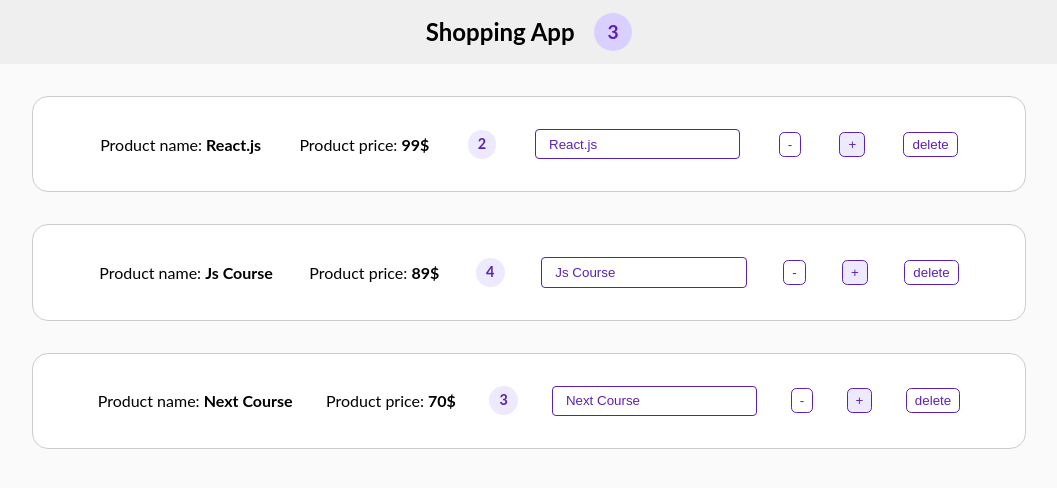
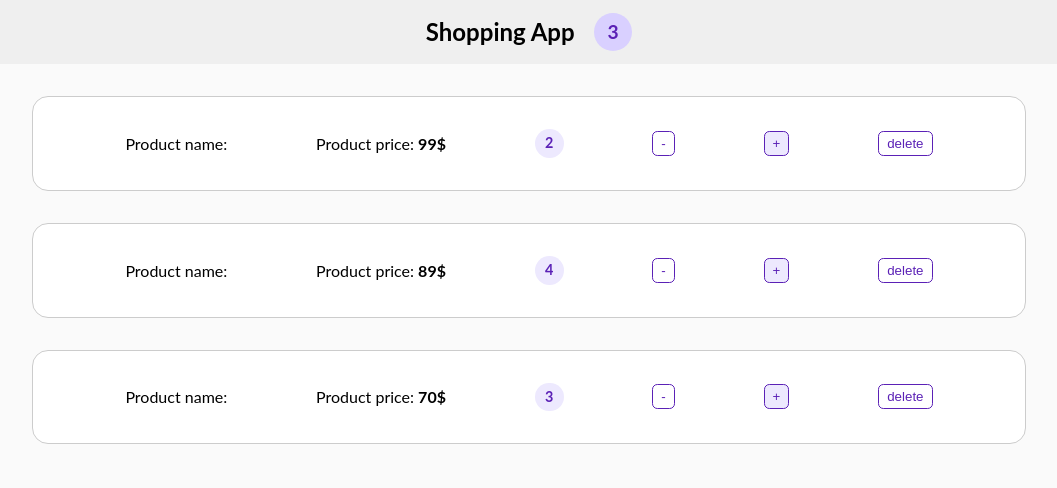
Before and after one commit to setykarimi/Shopping-App, a React (Create React App) app: page / in a window 1280 px wide. Shown: the top 488 px of the page, without its empty margins (111-1168 px from the left). Built offline with nearby package versions, Linux system fonts and the light colour scheme.

Commit message:
comment input

```diff
--- a/src/components/Product/Product.js
+++ b/src/components/Product/Product.js
@@ -8,10 +8,10 @@
   },[product.quantity] )
     return (
         <div className={styles.product} onClick={click}>
-            <p>Product name: <b>{product.name}</b></p>
+            <p>Product name: <b>{product.title}</b></p>
             <p>Product price: <b>{product.price}</b></p>
             <span className={styles.quantity__value}>{product.quantity}</span>
-            <input className={styles.input} type="text" onChange={onChange} value={product.name }/>
+            {/* <input className={styles.input} type="text" onChange={onChange} value={product.name }/> */}
             <button className={`${styles.button} ${product.quantity == 1 && styles.remove}` } onClick={onDecrement}>
                 {product.quantity > 1 ? "-" : <BiTrashAlt/>}
             </button>
```
